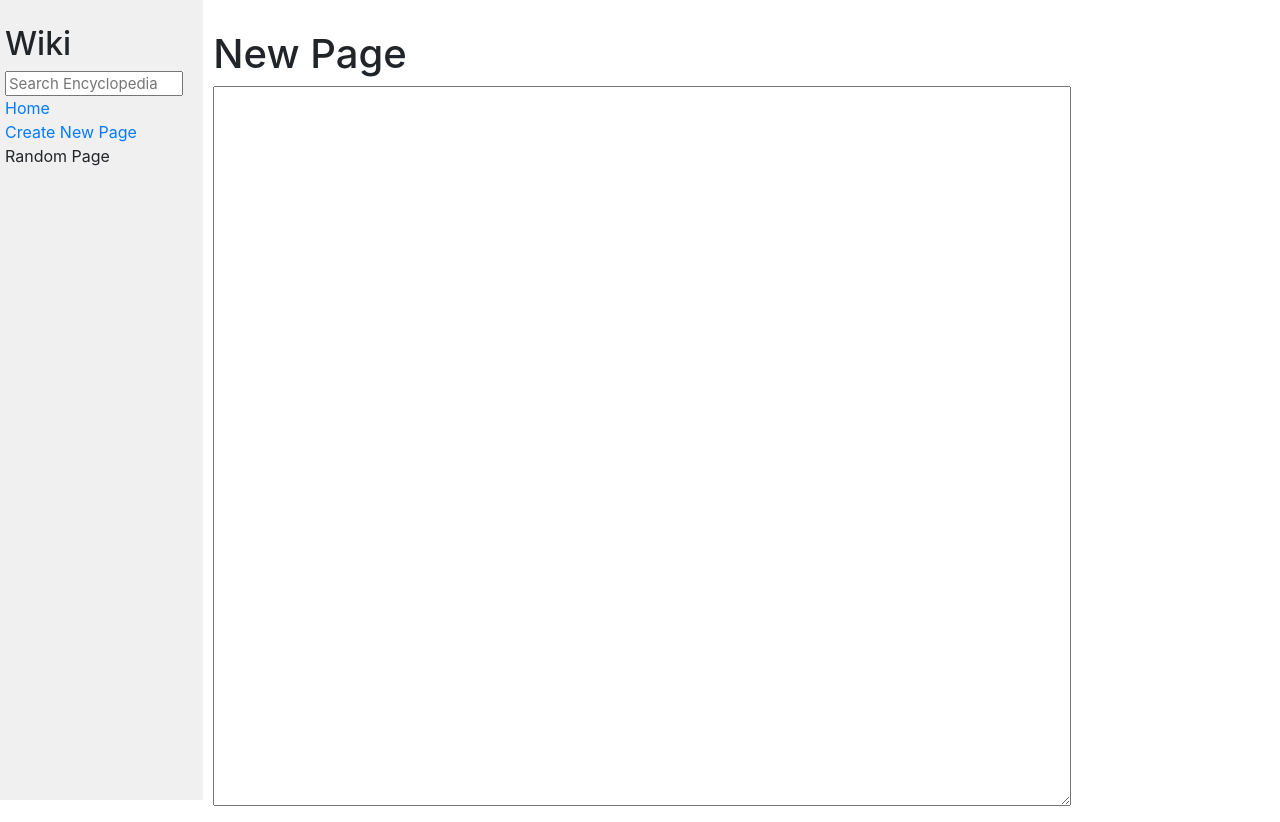
After one commit to Rafael-Gehrke/CS50-Web-Programming, a Django app: template wiki/encyclopedia/templates/encyclopedia/new_page.html in a window 1280 px wide. The commit adds this page. Run offline with Django 3.2, Linux system fonts and the light colour scheme; the template is opened without the code that fills it, so the values that code supplies are empty; some libraries are stand-ins or nearby versions.

Commit message:
Started work on New Page

```diff
--- a/wiki/encyclopedia/templates/encyclopedia/layout.html
+++ b/wiki/encyclopedia/templates/encyclopedia/layout.html
@@ -19,7 +19,7 @@
                     <a href="{% url 'index' %}">Home</a>
                 </div>
                 <div>
-                    Create New Page
+                    <a href="{% url 'new_page' %}">Create New Page</a>
                 </div>
                 <div>
                     Random Page
--- /dev/null
+++ b/wiki/encyclopedia/templates/encyclopedia/new_page.html
@@ -0,0 +1,10 @@
+{% extends "encyclopedia/layout.html" %}
+
+{% block title %}
+    New Page
+{% endblock %}
+
+{% block body %}
+    <h1>New Page</h1>
+    <textarea rows="15", cols="50"></textarea>
+{% endblock %}
--- a/wiki/encyclopedia/urls.py
+++ b/wiki/encyclopedia/urls.py
@@ -6,4 +6,5 @@ urlpatterns = [
     path("", views.index, name="index"),
     path("search/", views.search, name="search"),
     path("encyclopedia/<str:entry_name>/", views.entry_detail, name="entry_detail"), #Vai encyclopedia no inicio??
+    path("new_page/", views.new_page, name="new_page")
 ]
--- a/wiki/encyclopedia/views.py
+++ b/wiki/encyclopedia/views.py
@@ -33,3 +33,6 @@ def search(request):
         'substring_matches': substring_matches,
         'query': query
         })
+
+def new_page(request):
+    return redirect('new_page')
```
